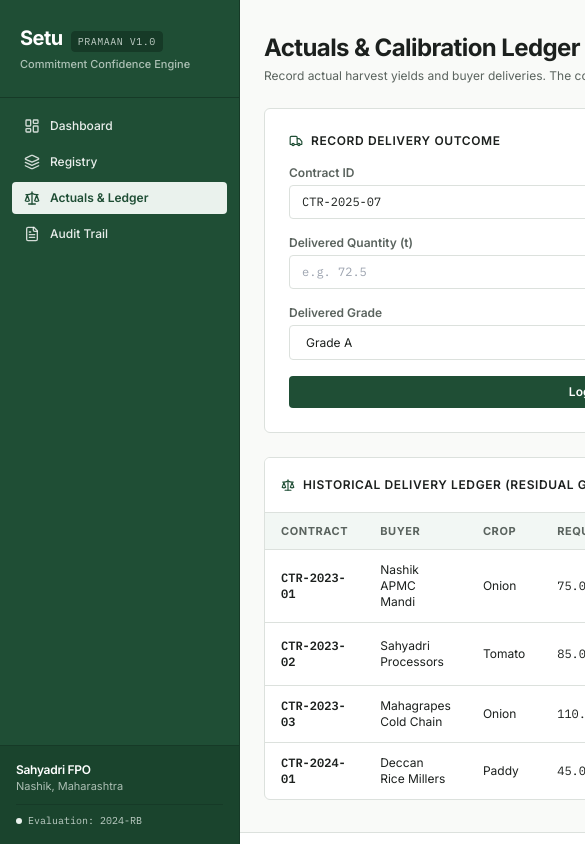
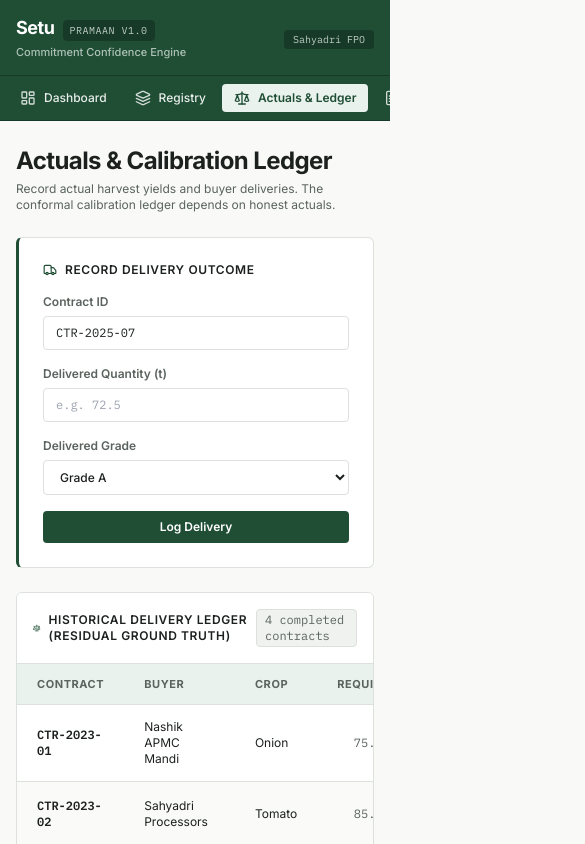
Before and after one commit to JanardhanS56/Pramaan, a Next.js app in the folder frontend/: page /actuals in a window 390 px wide. Shown: the top 844 px of the page, 585 px wide, since content can reach past the window. Built offline with nearby package versions, Linux system fonts and the light colour scheme.

Commit message:
refactor(phase-6): redesign actuals and audit pages; polish responsive shell and focus rings

```diff
--- a/frontend/app/actuals/page.tsx
+++ b/frontend/app/actuals/page.tsx
@@ -33,12 +33,14 @@ export default function ActualsPage() {
         </p>
       </div>
 
-      {/* Entry Form */}
-      <div className="bg-white border border-[#DCE1DD] rounded-md p-6">
-        <h2 className="text-xs font-semibold uppercase tracking-wider text-[#1C201E] mb-4 flex items-center space-x-2">
+      {/* Entry Form with subtle Farmer Green left accent */}
+      <div className="bg-white border border-[#DCE1DD] border-l-[3px] border-l-[#1F4E35] rounded-md p-6">
+        <div className="flex items-center space-x-2 mb-4">
           <Truck className="w-3.5 h-3.5 text-[#1F4E35]" />
-          <span>Record Delivery Outcome</span>
-        </h2>
+          <h2 className="text-xs font-semibold uppercase tracking-wider text-[#1C201E]">
+            Record Delivery Outcome
+          </h2>
+        </div>
 
         {status && (
           <div className="mb-4 p-3.5 rounded bg-[#EAF2ED] border border-[#C5D8CC] text-[#1F4E35] text-xs flex items-center space-x-2">
@@ -49,18 +51,22 @@ export default function ActualsPage() {
 
         <form onSubmit={handleRecordDelivery} className="grid grid-cols-1 sm:grid-cols-4 gap-4 items-end">
           <div>
-            <label className="block text-xs font-semibold text-[#5A635E] mb-1">Contract ID</label>
+            <label className="block text-xs font-semibold text-[#5A635E] mb-1.5">
+              Contract ID
+            </label>
             <input
               type="text"
               required
               value={contractId}
               onChange={(e) => setContractId(e.target.value)}
-              className="w-full bg-white border border-[#DCE1DD] rounded px-3 py-2 text-xs text-[#1C201E] focus:outline-none focus:border-[#1F4E35] font-mono tabular-nums"
+              className="w-full bg-white border border-[#DCE1DD] rounded px-3 py-2 text-xs text-[#1C201E] focus:outline-none focus:ring-2 focus:ring-[#1F4E35]/20 focus:border-[#1F4E35] font-mono tabular-nums transition-all"
             />
           </div>
 
           <div>
-            <label className="block text-xs font-semibold text-[#5A635E] mb-1">Delivered Quantity (t)</label>
+            <label className="block text-xs font-semibold text-[#5A635E] mb-1.5">
+              Delivered Quantity (t)
+            </label>
             <input
               type="number"
               step="0.1"
@@ -68,16 +74,18 @@ export default function ActualsPage() {
               placeholder="e.g. 72.5"
               value={deliveredT}
               onChange={(e) => setDeliveredT(e.target.value)}
-              className="w-full bg-white border border-[#DCE1DD] rounded px-3 py-2 text-xs text-[#1C201E] focus:outline-none focus:border-[#1F4E35] font-mono tabular-nums"
+              className="w-full bg-white border border-[#DCE1DD] rounded px-3 py-2 text-xs text-[#1C201E] focus:outline-none focus:ring-2 focus:ring-[#1F4E35]/20 focus:border-[#1F4E35] font-mono tabular-nums transition-all"
             />
           </div>
 
           <div>
-            <label className="block text-xs font-semibold text-[#5A635E] mb-1">Delivered Grade</label>
+            <label className="block text-xs font-semibold text-[#5A635E] mb-1.5">
+              Delivered Grade
+            </label>
             <select
               value={grade}
               onChange={(e) => setGrade(e.target.value)}
-              className="w-full bg-white border border-[#DCE1DD] rounded px-3 py-2 text-xs text-[#1C201E] focus:outline-none focus:border-[#1F4E35]"
+              className="w-full bg-white border border-[#DCE1DD] rounded px-3 py-2 text-xs text-[#1C201E] focus:outline-none focus:ring-2 focus:ring-[#1F4E35]/20 focus:border-[#1F4E35] font-medium transition-all"
             >
               <option value="A">Grade A</option>
               <option value="B">Grade B</option>
@@ -88,7 +96,7 @@ export default function ActualsPage() {
           <div>
             <button
               type="submit"
-              className="w-full px-4 py-2 bg-[#1F4E35] hover:bg-[#163A27] text-white rounded font-semibold text-xs transition-colors"
+              className="w-full px-4 py-2 bg-[#1F4E35] hover:bg-[#163A27] text-white rounded font-semibold text-xs transition-colors focus:outline-none focus:ring-2 focus:ring-[#1F4E35]/20"
             >
               Log Delivery
             </button>
@@ -96,7 +104,7 @@ export default function ActualsPage() {
         </form>
       </div>
 
-      {/* Historical Ledger Table */}
+      {/* Historical Ledger Table (High-Trust Accounting Ledger) */}
       <div className="bg-white border border-[#DCE1DD] rounded-md overflow-hidden mt-6">
         <div className="p-4 border-b border-[#DCE1DD] flex justify-between items-center bg-white">
           <div className="flex items-center space-x-2">
@@ -112,36 +120,49 @@ export default function ActualsPage() {
 
         <div className="overflow-x-auto">
           <table className="w-full text-left text-xs text-[#1C201E]">
-            <thead className="bg-[#EAF2ED]/60 text-[11px] font-semibold text-[#5A635E] uppercase tracking-wider border-b border-[#DCE1DD]">
+            <thead className="bg-[#EAF2ED] text-[11px] font-semibold text-[#5A635E] uppercase tracking-wider border-b border-[#DCE1DD]">
               <tr>
-                <th className="py-2.5 px-4">Contract</th>
-                <th className="py-2.5 px-4">Buyer</th>
-                <th className="py-2.5 px-4">Crop</th>
-                <th className="py-2.5 px-4">Required</th>
-                <th className="py-2.5 px-4">Delivered</th>
-                <th className="py-2.5 px-4">Shortfall</th>
-                <th className="py-2.5 px-4">Outcome</th>
+                <th className="py-3 px-5">Contract</th>
+                <th className="py-3 px-5">Buyer</th>
+                <th className="py-3 px-5">Crop</th>
+                <th className="py-3 px-5 text-right">Required</th>
+                <th className="py-3 px-5 text-right">Delivered</th>
+                <th className="py-3 px-5 text-right">Shortfall</th>
+                <th className="py-3 px-5 text-right">Outcome</th>
               </tr>
             </thead>
-            <tbody className="divide-y divide-[#DCE1DD] font-mono tabular-nums text-xs">
+            <tbody className="divide-y divide-[#DCE1DD]">
               {pastDeliveries.map((d) => (
-                <tr key={d.id} className="hover:bg-[#EAF2ED]/25 transition-colors">
-                  <td className="py-3 px-4 font-semibold text-[#1C201E]">{d.id}</td>
-                  <td className="py-3 px-4 font-sans text-[#1C201E]">{d.buyer}</td>
-                  <td className="py-3 px-4 capitalize font-sans">{d.crop}</td>
-                  <td className="py-3 px-4">{d.req.toFixed(1)} t</td>
-                  <td className="py-3 px-4 font-bold text-[#1C201E]">{d.delivered.toFixed(1)} t</td>
-                  <td className={`py-3 px-4 font-bold ${d.shortfall > 0 ? "text-[#B42318]" : "text-[#5A635E]"}`}>
+                <tr
+                  key={d.id}
+                  className="even:bg-[#FAFBF9] hover:bg-[#F4F7F5] transition-colors"
+                >
+                  <td className="py-3.5 px-5 font-mono tabular-nums font-semibold text-[#1C201E]">
+                    {d.id}
+                  </td>
+                  <td className="py-3.5 px-5 font-sans text-[#1C201E]">{d.buyer}</td>
+                  <td className="py-3.5 px-5 capitalize font-sans">{d.crop}</td>
+                  <td className="py-3.5 px-5 text-right font-mono tabular-nums text-[#5A635E]">
+                    {d.req.toFixed(1)} t
+                  </td>
+                  <td className="py-3.5 px-5 text-right font-mono tabular-nums font-bold text-[#1C201E]">
+                    {d.delivered.toFixed(1)} t
+                  </td>
+                  <td
+                    className={`py-3.5 px-5 text-right font-mono tabular-nums font-bold ${
+                      d.shortfall > 0 ? "text-[#B42318]" : "text-[#5A635E]"
+                    }`}
+                  >
                     {d.shortfall > 0 ? `${d.shortfall.toFixed(1)} t` : "0.0 t"}
                   </td>
-                  <td className="py-3 px-4 font-sans">
+                  <td className="py-3.5 px-5 text-right font-sans">
                     {d.shortfall > 0 ? (
-                      <span className="px-2 py-0.5 rounded text-[11px] font-semibold bg-[#FEF3F2] text-[#B42318] border border-[#FECDCA] inline-flex items-center space-x-1">
+                      <span className="px-2 py-0.5 rounded text-[11px] font-semibold bg-[#FEF3F2] text-[#B42318] inline-flex items-center space-x-1">
                         <AlertTriangle className="w-3 h-3 text-[#B42318]" />
                         <span>{d.status}</span>
                       </span>
                     ) : (
-                      <span className="px-2 py-0.5 rounded text-[11px] font-semibold bg-[#EAF2ED] text-[#1F4E35] border border-[#C5D8CC] inline-flex items-center space-x-1">
+                      <span className="px-2 py-0.5 rounded text-[11px] font-semibold bg-[#EAF2ED] text-[#1F4E35] inline-flex items-center space-x-1">
                         <CheckCircle2 className="w-3 h-3 text-[#1F4E35]" />
                         <span>{d.status}</span>
                       </span>
--- a/frontend/app/layout.tsx
+++ b/frontend/app/layout.tsx
@@ -14,10 +14,10 @@ export default function RootLayout({
 }) {
   return (
     <html lang="en">
-      <body className="bg-[#F9FAF8] text-[#1C201E] min-h-screen flex font-sans antialiased">
+      <body className="bg-[#F9FAF8] text-[#1C201E] min-h-screen flex flex-col md:flex-row font-sans antialiased">
         <Navbar />
-        <div className="flex-1 pl-60 flex flex-col min-h-screen bg-[#F9FAF8]">
-          <main className="flex-1 max-w-6xl w-full mx-auto px-6 sm:px-8 py-8">
+        <div className="flex-1 md:pl-60 flex flex-col min-h-screen bg-[#F9FAF8]">
+          <main className="flex-1 max-w-6xl w-full mx-auto px-4 sm:px-6 md:px-8 py-6 md:py-8">
             {children}
           </main>
           <footer className="border-t border-[#DCE1DD] bg-white py-4 text-center text-xs text-[#5A635E]">
--- a/frontend/app/page.tsx
+++ b/frontend/app/page.tsx
@@ -90,7 +90,7 @@ export default function DashboardPage() {
         <button
           onClick={handleGenerate}
           disabled={generating}
-          className="px-3.5 py-2 bg-[#1F4E35] hover:bg-[#163A27] disabled:bg-[#DCE1DD] text-white rounded font-semibold text-xs transition-colors flex items-center space-x-2 shadow-none"
+          className="px-3.5 py-2 bg-[#1F4E35] hover:bg-[#163A27] disabled:bg-[#DCE1DD] text-white rounded font-semibold text-xs transition-colors flex items-center space-x-2 shadow-none focus:outline-none focus:ring-2 focus:ring-[#1F4E35]/20"
         >
           <SlidersHorizontal className={`w-3.5 h-3.5 ${generating ? "animate-spin text-[#EAF2ED]" : ""}`} />
           <span>{generating ? "Evaluating Gates..." : "Run Readiness Pipeline"}</span>
@@ -188,7 +188,7 @@ export default function DashboardPage() {
                     <td className="py-3.5 px-5 text-right">
                       <Link
                         href={`/contracts/${s.id}`}
-                        className="inline-flex items-center space-x-1 text-xs font-semibold px-2.5 py-1 rounded bg-white hover:bg-[#F0F2F0] text-[#1F4E35] border border-[#DCE1DD] transition-colors"
+                        className="inline-flex items-center space-x-1 text-xs font-semibold px-2.5 py-1 rounded bg-white hover:bg-[#F0F2F0] text-[#1F4E35] border border-[#DCE1DD] transition-colors focus:outline-none focus:ring-2 focus:ring-[#1F4E35]/20"
                       >
                         <span>View Card</span>
                         <ArrowUpRight className="w-3.5 h-3.5" />
--- a/frontend/app/registry/page.tsx
+++ b/frontend/app/registry/page.tsx
@@ -121,7 +121,7 @@ export default function RegistryPage() {
             <select
               value={fileType}
               onChange={(e) => setFileType(e.target.value)}
-              className="w-full bg-[#F9FAF8] border border-[#DCE1DD] rounded px-3 py-2.5 text-xs text-[#1C201E] focus:outline-none focus:border-[#1F4E35] focus:bg-white font-medium"
+              className="w-full bg-[#F9FAF8] border border-[#DCE1DD] rounded px-3 py-2.5 text-xs text-[#1C201E] focus:outline-none focus:ring-2 focus:ring-[#1F4E35]/20 focus:border-[#1F4E35] focus:bg-white font-medium transition-all"
             >
               <option value="farmers">farmers.csv (Member Farmers)</option>
               <option value="plots">plots.csv (Surveyed Geo Plots)</option>
@@ -146,7 +146,7 @@ export default function RegistryPage() {
                 Select or Drop CSV File
               </span>
             </div>
-            <label className="flex flex-col items-center justify-center border-2 border-dashed border-[#DCE1DD] hover:border-[#1F4E35] bg-[#F9FAF8] hover:bg-[#EAF2ED]/30 rounded p-6 cursor-pointer transition-colors text-center group">
+            <label className="flex flex-col items-center justify-center border-2 border-dashed border-[#DCE1DD] hover:border-[#1F4E35] focus-within:border-[#1F4E35] focus-within:ring-2 focus-within:ring-[#1F4E35]/20 bg-[#F9FAF8] hover:bg-[#EAF2ED]/30 rounded p-6 cursor-pointer transition-all text-center group">
               <Upload className="w-6 h-6 text-[#1F4E35] group-hover:scale-105 transition-transform mb-2" />
               <span className="text-xs font-semibold text-[#1C201E]">
                 {loading ? "Validating & Ingesting..." : "Click to select or drag and drop CSV"}
--- a/frontend/components/Navbar.tsx
+++ b/frontend/components/Navbar.tsx
@@ -21,28 +21,35 @@ export function Navbar() {
   ];
 
   return (
-    <aside className="w-60 min-w-[240px] fixed inset-y-0 left-0 bg-[#1F4E35] text-white flex flex-col justify-between z-40 border-r border-[#163A27] select-none">
+    <aside className="w-full md:w-60 md:min-w-[240px] md:fixed md:inset-y-0 md:left-0 bg-[#1F4E35] text-white flex flex-col justify-between z-40 md:border-r border-[#163A27] select-none sticky top-0 md:top-0">
       {/* Top Branding Section */}
       <div>
-        <div className="px-5 py-6 border-b border-[#163A27]">
+        <div className="px-4 py-3.5 md:px-5 md:py-6 border-b border-[#163A27] flex items-center justify-between md:block">
+          <div>
             <div className="flex items-baseline space-x-2">
               <Link
                 href="/"
-              className="text-xl font-bold tracking-tight text-white hover:text-[#EAF2ED] transition-colors"
+                className="text-lg md:text-xl font-bold tracking-tight text-white hover:text-[#EAF2ED] transition-colors"
               >
                 Setu
               </Link>
-            <span className="text-[10px] font-mono uppercase tracking-wider text-[#EAF2ED]/80 bg-[#163A27] px-1.5 py-0.5 rounded-[4px] border border-[#163A27]">
+              <span className="text-[10px] font-mono uppercase tracking-wider text-[#EAF2ED]/80 bg-[#163A27] px-1.5 py-0.5 rounded border border-[#163A27]">
                 Pramaan v1.0
               </span>
             </div>
-          <p className="text-[11px] text-[#EAF2ED]/70 mt-1 font-medium">
+            <p className="text-[11px] text-[#EAF2ED]/70 mt-0.5 md:mt-1 font-medium">
               Commitment Confidence Engine
             </p>
           </div>
+          <div className="md:hidden text-right">
+            <span className="text-[10px] font-mono text-[#EAF2ED]/80 bg-[#163A27] px-2 py-0.5 rounded border border-[#163A27]">
+              Sahyadri FPO
+            </span>
+          </div>
+        </div>
 
         {/* Navigation Links */}
-        <nav className="p-3 space-y-1">
+        <nav className="p-2 md:p-3 flex md:flex-col overflow-x-auto gap-1 border-b md:border-b-0 border-[#163A27]">
           {links.map((link) => {
             const isActive =
               pathname === link.href ||
@@ -53,7 +60,7 @@ export function Navbar() {
               <Link
                 key={link.href}
                 href={link.href}
-                className={`flex items-center space-x-2.5 px-3 py-2 rounded-[4px] text-xs transition-colors ${
+                className={`flex items-center space-x-2 px-3 py-1.5 md:py-2 rounded text-xs whitespace-nowrap transition-colors focus:outline-none focus:ring-2 focus:ring-[#EAF2ED]/40 ${
                   isActive
                     ? "bg-[#EAF2ED] text-[#1F4E35] font-semibold"
                     : "text-white/90 hover:bg-[#163A27] hover:text-white font-medium"
@@ -71,8 +78,8 @@ export function Navbar() {
         </nav>
       </div>
 
-      {/* Anchored Bottom Workspace Anchor */}
-      <div className="p-4 border-t border-[#163A27] bg-[#163A27]/50">
+      {/* Anchored Bottom Workspace Anchor (Desktop) */}
+      <div className="hidden md:block p-4 border-t border-[#163A27] bg-[#163A27]/50">
         <div className="text-xs font-semibold text-white tracking-tight">
           Sahyadri FPO
         </div>
--- a/frontend/components/OverrideModal.tsx
+++ b/frontend/components/OverrideModal.tsx
@@ -55,7 +55,7 @@ export function OverrideModal({
   };
 
   return (
-    <div className="fixed inset-0 z-50 flex items-center justify-center bg-black/40 p-4">
+    <div className="fixed inset-0 z-50 flex items-center justify-center bg-[#1C201E]/40 backdrop-blur-none p-4">
       <div className="bg-white border border-[#DCE1DD] rounded-md max-w-lg w-full p-6 text-[#1C201E] shadow-xl">
         <div className="flex justify-between items-start pb-3 border-b border-[#DCE1DD]">
           <div className="flex items-center space-x-2 text-[#B54708]">
@@ -66,7 +66,7 @@ export function OverrideModal({
           </div>
           <button
             onClick={onClose}
-            className="text-[#5A635E] hover:text-[#1C201E] transition-colors"
+            className="text-[#5A635E] hover:text-[#1C201E] transition-colors focus:outline-none focus:ring-2 focus:ring-[#1F4E35]/20 rounded"
           >
             <X className="w-4 h-4" />
           </button>
@@ -112,7 +112,7 @@ export function OverrideModal({
               placeholder="e.g. board_chairperson, director_ops"
               value={actor}
               onChange={(e) => setActor(e.target.value)}
-              className="w-full bg-white border border-[#DCE1DD] rounded px-3 py-2 text-xs text-[#1C201E] focus:outline-none focus:border-[#1F4E35]"
+              className="w-full bg-white border border-[#DCE1DD] rounded px-3 py-2 text-xs text-[#1C201E] focus:outline-none focus:ring-2 focus:ring-[#1F4E35]/20 focus:border-[#1F4E35] transition-all"
             />
           </div>
 
@@ -126,7 +126,7 @@ export function OverrideModal({
               placeholder="State explicit justification (e.g. verified 25t buffer stock in local cold storage warehouse; board resolution #42)."
               value={reason}
               onChange={(e) => setReason(e.target.value)}
-              className="w-full bg-white border border-[#DCE1DD] rounded px-3 py-2 text-xs text-[#1C201E] focus:outline-none focus:border-[#1F4E35]"
+              className="w-full bg-white border border-[#DCE1DD] rounded px-3 py-2 text-xs text-[#1C201E] focus:outline-none focus:ring-2 focus:ring-[#1F4E35]/20 focus:border-[#1F4E35] transition-all"
             />
           </div>
 
@@ -135,14 +135,14 @@ export function OverrideModal({
               type="button"
               onClick={onClose}
               disabled={loading}
-              className="px-4 py-2 text-xs font-medium text-[#1C201E] bg-[#F0F2F0] hover:bg-[#E2E6E2] border border-[#DCE1DD] rounded transition-colors"
+              className="px-4 py-2 text-xs font-medium text-[#1C201E] bg-[#F0F2F0] hover:bg-[#E2E6E2] border border-[#DCE1DD] rounded transition-colors focus:outline-none focus:ring-2 focus:ring-[#1F4E35]/20"
             >
               Cancel
             </button>
             <button
               type="submit"
               disabled={loading}
-              className="px-4 py-2 text-xs font-semibold text-white bg-[#B54708] hover:bg-[#93370D] rounded transition-colors flex items-center space-x-1.5"
+              className="px-4 py-2 text-xs font-semibold text-white bg-[#B54708] hover:bg-[#93370D] rounded transition-colors flex items-center space-x-1.5 focus:outline-none focus:ring-2 focus:ring-[#B54708]/30"
             >
               {loading ? "Recording..." : "Record Board Override"}
             </button>
```
Also changed, not shown: frontend/app/audit/page.tsx (+43 -28 lines), frontend/app/contracts/[id]/page.tsx (+6 -6 lines). Lines whose indentation alone changed are shown as unchanged.
